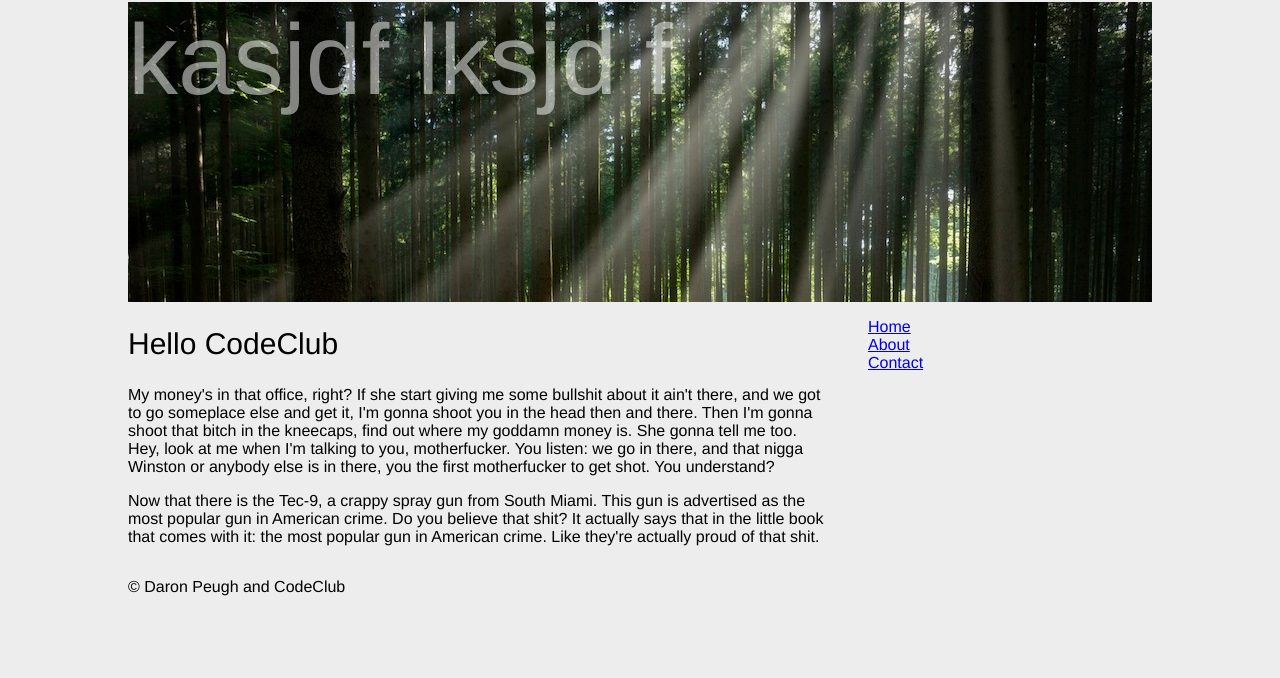
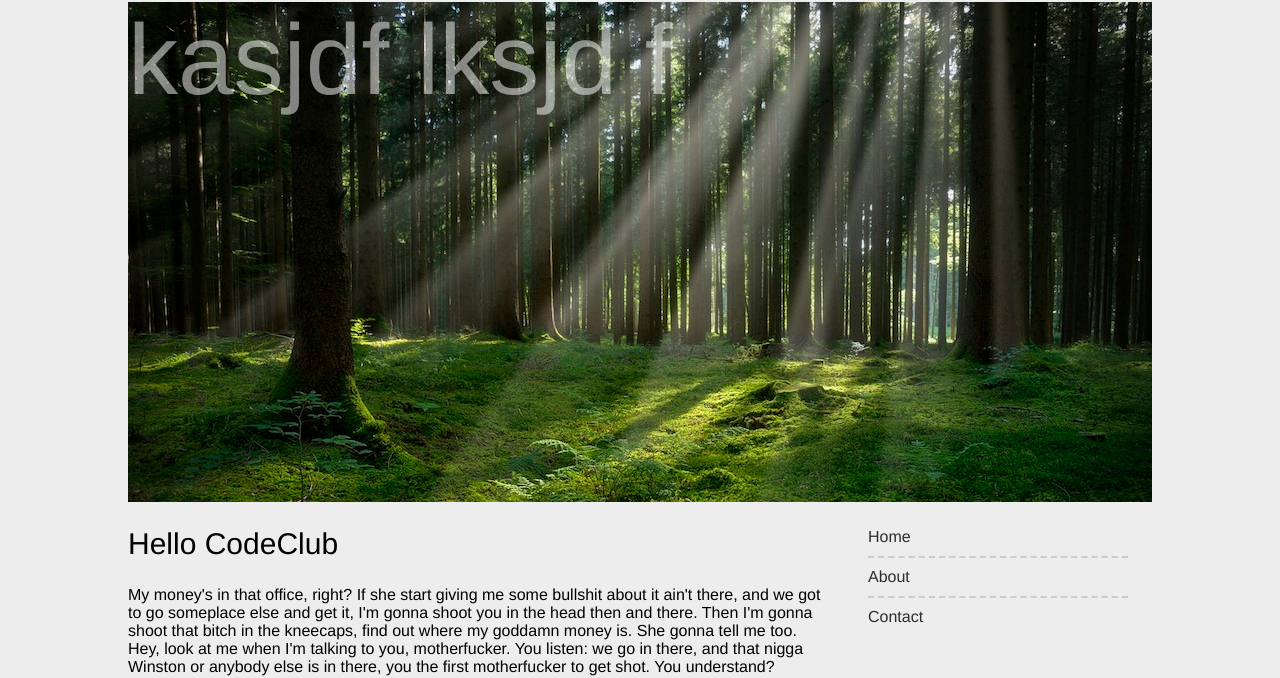
Before and after one commit to daronjp/daronjp.github.com, a plain HTML site: page index.html in a window 1280 px wide. Shown: the part 160-838 px from the top of the page. Before the commit the page ends 800 px from the top, so only its background shows below. Drawn offline with Linux system fonts and the light colour scheme.

Commit message:
add index

```diff
--- a/index.html
+++ b/index.html
@@ -25,7 +25,7 @@
 	}
 	.splash_image{
 		background: url(images/photo.jpg) no-repeat;
-		height: 300px;
+		height: 500px;
 	}
 	.splash_image p {
 		color: #fff;
@@ -45,9 +45,24 @@
 		width: 300px;
 		float: left;
 	}
-	.right_col nav ul {
+	.right_col nav li {
 		list-style: none;
+		border-top: 2px dashed #ccc;
+		padding: 5px, 0;
 	}
+	.right_col nav li:first-child {
+		border-top: none;
+	}
+	.right_col nav a {
+		color: #2d2d2d;
+		text-decoration: none;
+		display: block;
+		padding: 10px 0;
+	}
+	.right_col nav a:hover {
+		background: #fff;
+	}
+
 	.clear {
 		clear: both;
 	}
```
